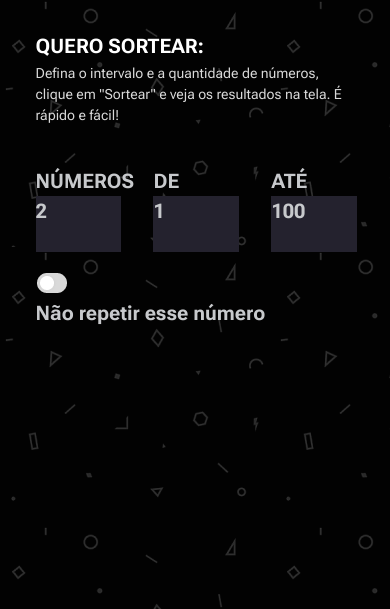
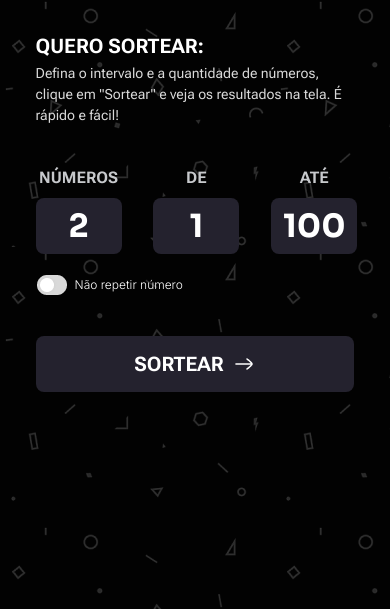
Before and after one commit to marlon-monteiro/cr-project-raffle, a plain HTML site: page index.html in a window 390 px wide. Shown: the part 279-888 px from the top of the page. Drawn offline with Linux system fonts and the light colour scheme.

Commit message:
raffle-form's done, but it's only for mobile

```diff
--- a/index.html
+++ b/index.html
@@ -9,9 +9,7 @@
   <meta name="viewport" content="width=device-width, initial-scale=1.0">
   <title>Random Number Picker</title>
 
-  <link
-    href="https://fonts.googleapis.com/css2?family=Roboto+Flex:opsz,wght@8..144,100..1000&family=Roboto+Mono:ital,wght@0,100..700;1,100..700&family=Sora:wght@100..800&display=swap"
-    rel="stylesheet">
+  <link href="https://fonts.googleapis.com/css2?family=Inter:ital,opsz,wght@0,14..32,100..900;1,14..32,100..900&family=Roboto+Flex:opsz,wght@8..144,100..1000&family=Roboto+Mono:ital,wght@0,100..700;1,100..700&family=Sora:wght@100..800&display=swap" rel="stylesheet">
 
   <link rel="stylesheet" href="style/index.css">
 </head>
@@ -45,43 +43,45 @@
           </h3>
         </div>
 
-        <div class="raffle-numbers">
+        <form class="raffle-form">
 
-          <div class="columns">
+          <div class="form-columns">
 
-            <div class="column-1">
-              <p>NÚMEROS</p>
-              <div class="back-number">
-                <p>2</p>
-              </div>
+            <div class="column column-1">
+              <h2>NÚMEROS</h2>
+              <label for="">
+                <input type="text" value="2">
+              </label>
             </div>
 
-            <div class="column-2">
-              <p>DE</p>
-              <div class="back-number">
-                <p>1</p>
-              </div>
+            <div class="column column-2">
+              <h2>DE</h2>
+              <label for="">
+                <input type="text" value="1">
+              </label>
             </div>
 
-            <div class="column-3">
-              <p>ATÉ</p>
-              <div class="back-number">
-                <p>100</p>
-              </div>
+            <div class="column column-3">
+              <h2>ATÉ</h2>
+              <label for="">
+                <input type="text" value="100">
+              </label>
             </div>
 
           </div>
 
-          <div class="on-off">
+          <div class="form-on-off">
             <img src="assets/icons/icon-off.png" alt="">
-            <p>Não repetir esse número</p>
+            <p>Não repetir número</p>
           </div>
 
-        </div>
+          <button id="form-button">
+            SORTEAR
+            <img src="assets/icons/icon-arrow.png" alt="">
+          </button>
 
-        <div id="button-raflle">
+        </form>
 
-        </div>
 
       </div>
 
--- a/style/global.css
+++ b/style/global.css
@@ -34,6 +34,7 @@
   --ff-sora: 'Sora', sans-serif;
   --ff-roboto-mono: 'Roboto Mono', monospace;
   --ff-roboto-flex: 'Roboto Flex', sans-serif;
+  --ff-inter: 'Inter', sans-serif;
 
   --text-display-large: 900 4.5rem/130% var(--ff-sora);
   --text-display-medium: 900 2.5rem/130% var(--ff-sora);
@@ -46,9 +47,12 @@
   --text-paragraph-small: 400 0.75rem/150% var(--ff-roboto-flex);
   --text-label-medium: bold 1.25rem/150% var(--ff-roboto-flex);
   --text-label-small: bold 1rem/150% var(--ff-roboto-flex);
+
+  --text-inter: 300 0.75rem/150% var(--ff-inter);
 }
 
-html, body {
+html,
+body {
   width: 100%;
   height: 100%;
 }
--- a/style/main.css
+++ b/style/main.css
@@ -75,24 +75,79 @@ main {
   }
 }
 
-.raffle-numbers {
-
-  & .columns {
+.raffle-form {
+  & .form-columns {
     margin-bottom: 1.25rem;
     display: grid;
     grid-template-columns: 5.37rem 5.37rem 5.37rem;
     gap: 2rem;
+
+    & .column {
+      width: 5.37rem;
+      height: 5.5rem;
+
+      & h2 {
+        font: var(--text-label-small);
+        color: var(--content-secondary);
+        text-align: center;
+        margin-bottom: .5rem;
+      }
+
+      & label {
+        display: block;
+        width: 5.375rem;
+        height: 3.5rem;
+      }
+
+      & input {
+        width: 100%;
+        height: 100%;
+        background-color: var(--background-tertiary);
+        border:none;
+        border-radius: .5rem;
+
+        font: var(--text-display-small);
+        color: var(--content-primary);
+        text-align: center;
+      }
+    }
   }
+}
+
+.form-on-off {
+  display: flex;
+  align-items: center;
+  gap: 0.5rem;
+
+  margin-bottom: 2.5rem;
 
   & p {
-    font: var(--text-label-medium);
-    color: var(--content-secondary);
+    font: var(--text-inter);
   }
+}
 
-  .back-number {
-    width: 5.37rem;
-    height: 3.5rem;
-    background-color: var(--background-tertiary);
+button {
+  display: flex;
+  justify-content: center;
+  align-items: center;
+  gap: .5rem;
+  width: 19.93rem;
+  height: 3.5rem;
+  border-radius: .5rem;
+  background-color: var(--background-tertiary);
+  border: none;
+
+  padding: 1rem;
+
+  font: var(--text-label-medium);
+  color: var(--content-primary);
+
+  margin: 0;
+
+  & img {
+    width: 1.5rem;
+    height: 1.5rem;
+    margin: 0;
+    padding: 0;
   }
-
 }
```
